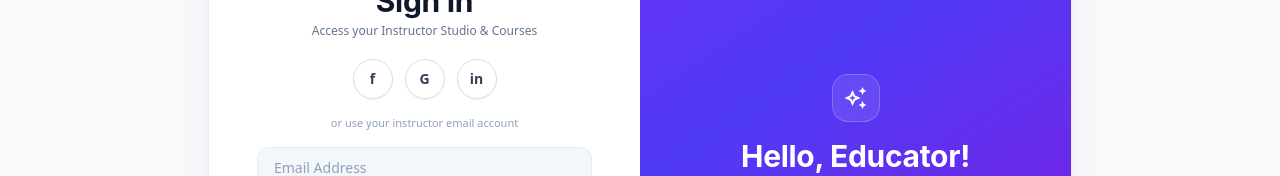
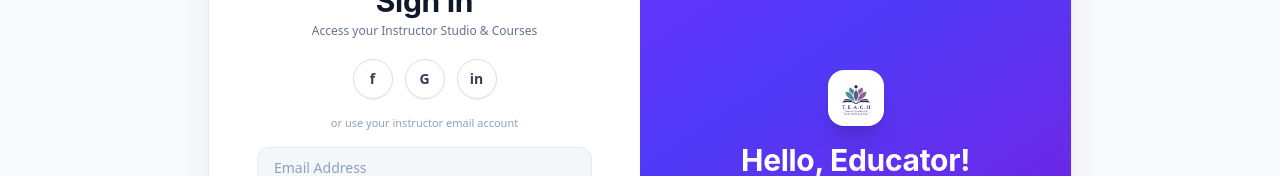
Before and after one commit to piyushshri253-arch/lms, a Next.js app: page /instructor/login in a window 1280 px wide. Shown: the part 316-492 px from the top of the page. Built offline with nearby package versions, Linux system fonts and the light colour scheme; no server answers.

Commit message:
feat(instructor): replace overlay star icon with Morena Teach logo

```diff
--- a/src/app/instructor/login/page.tsx
+++ b/src/app/instructor/login/page.tsx
@@ -251,6 +251,13 @@ function InstructorLoginContent() {
 
   return (
     <div className="w-full max-w-4xl mx-auto font-sans px-2 sm:px-4 py-4">
+      {/* Mobile Brand Badge */}
+      <div className="flex md:hidden flex-col items-center justify-center mb-3">
+        <div className="w-12 h-12 rounded-2xl bg-white p-1.5 shadow-md border border-slate-200/80 flex items-center justify-center">
+          <img src="/logo.png" alt="Morena Teach" className="w-full h-full object-contain" />
+        </div>
+      </div>
+
       {/* Mobile Mode Switcher (< md screens) */}
       <div className="flex md:hidden p-1.5 rounded-2xl bg-white border border-slate-200 shadow-sm mb-4 max-w-xs mx-auto">
         <button
@@ -616,8 +623,12 @@ function InstructorLoginContent() {
           >
             {/* Left Half of Overlay: Shown when Overlay slides Left (SignUp Mode) */}
             <div className="w-1/2 h-full flex flex-col items-center justify-center px-8 sm:px-12 text-center select-none">
-              <div className="w-12 h-12 rounded-2xl bg-white/10 border border-white/20 flex items-center justify-center text-white mb-4 shadow-inner">
-                <Icon name="login" size={24} />
+              <div className="w-14 h-14 rounded-2xl bg-white p-2 mb-4 shadow-xl border border-white/40 flex items-center justify-center">
+                <img
+                  src="/logo.png"
+                  alt="Morena Teach Logo"
+                  className="w-full h-full object-contain"
+                />
               </div>
               <h2 className="text-2xl sm:text-3xl font-black tracking-tight mb-2">
                 Welcome Back!
@@ -639,8 +650,12 @@ function InstructorLoginContent() {
 
             {/* Right Half of Overlay: Shown when Overlay is on Right (SignIn Mode) */}
             <div className="w-1/2 h-full flex flex-col items-center justify-center px-8 sm:px-12 text-center select-none">
-              <div className="w-12 h-12 rounded-2xl bg-white/10 border border-white/20 flex items-center justify-center text-white mb-4 shadow-inner">
-                <Icon name="auto_awesome" size={24} />
+              <div className="w-14 h-14 rounded-2xl bg-white p-2 mb-4 shadow-xl border border-white/40 flex items-center justify-center">
+                <img
+                  src="/logo.png"
+                  alt="Morena Teach Logo"
+                  className="w-full h-full object-contain"
+                />
               </div>
               <h2 className="text-2xl sm:text-3xl font-black tracking-tight mb-2">
                 Hello, Educator!
```
